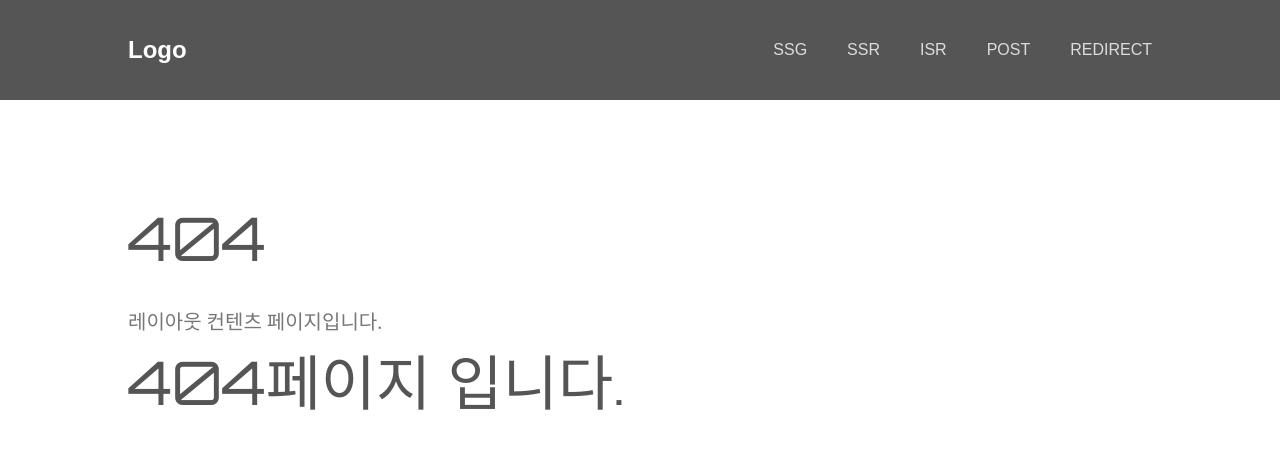
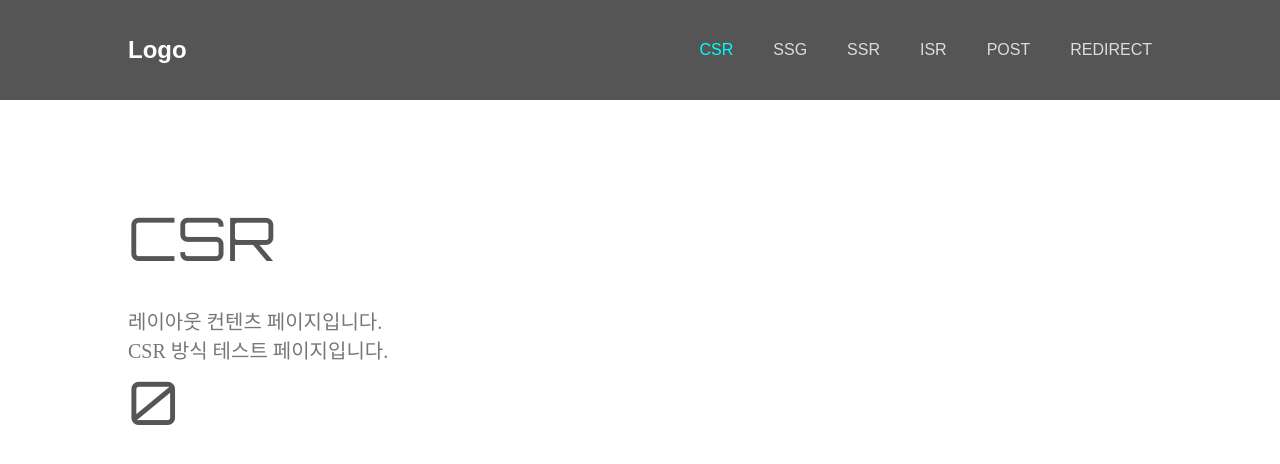
Before and after one commit to display1180/next, a Next.js app: page /csr in a window 1280 px wide. Before the commit this address had no page. Shown: the top 464 px of the page. Built offline with nearby package versions, Linux system fonts and the light colour scheme.

Commit message:
ssg방식의 이해

```diff
--- a/components/Header.jsx
+++ b/components/Header.jsx
@@ -15,6 +15,11 @@ function Header() {
 			</h1>
 
 			<ul id={styles.gnb}>
+				<li>
+					<Link href='/csr' className={currentPath === '/csr' ? styles.on : ''}>
+						CSR
+					</Link>
+				</li>
 				<li>
 					<Link href='/ssg' className={currentPath === '/ssg' ? styles.on : ''}>
 						SSG
--- /dev/null
+++ b/pages/csr.jsx
@@ -0,0 +1,20 @@
+import SubLayout from '@/components/SubLayout';
+import { useState, useEffect } from 'react';
+
+function Csr() {
+	console.log('csr');
+	const [Now, setNow] = useState('');
+
+	useEffect(() => {
+		setNow(performance.now());
+	}, []);
+
+	return (
+		<SubLayout name={'CSR'}>
+			<p>CSR 방식 테스트 페이지입니다.</p>
+			<h1>{Now}</h1>
+		</SubLayout>
+	);
+}
+
+export default Csr;
```
Also changed, not shown: pages/ssg.jsx (+9 -1 lines).
